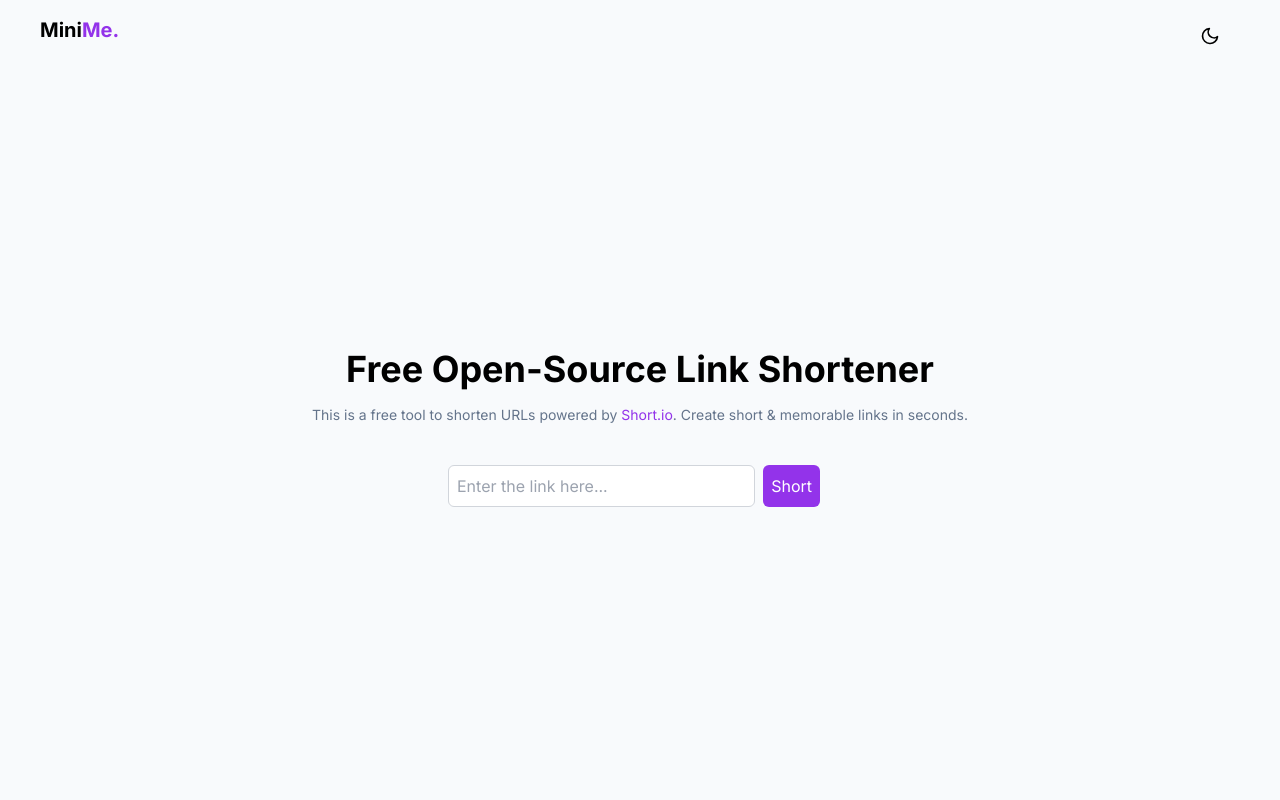
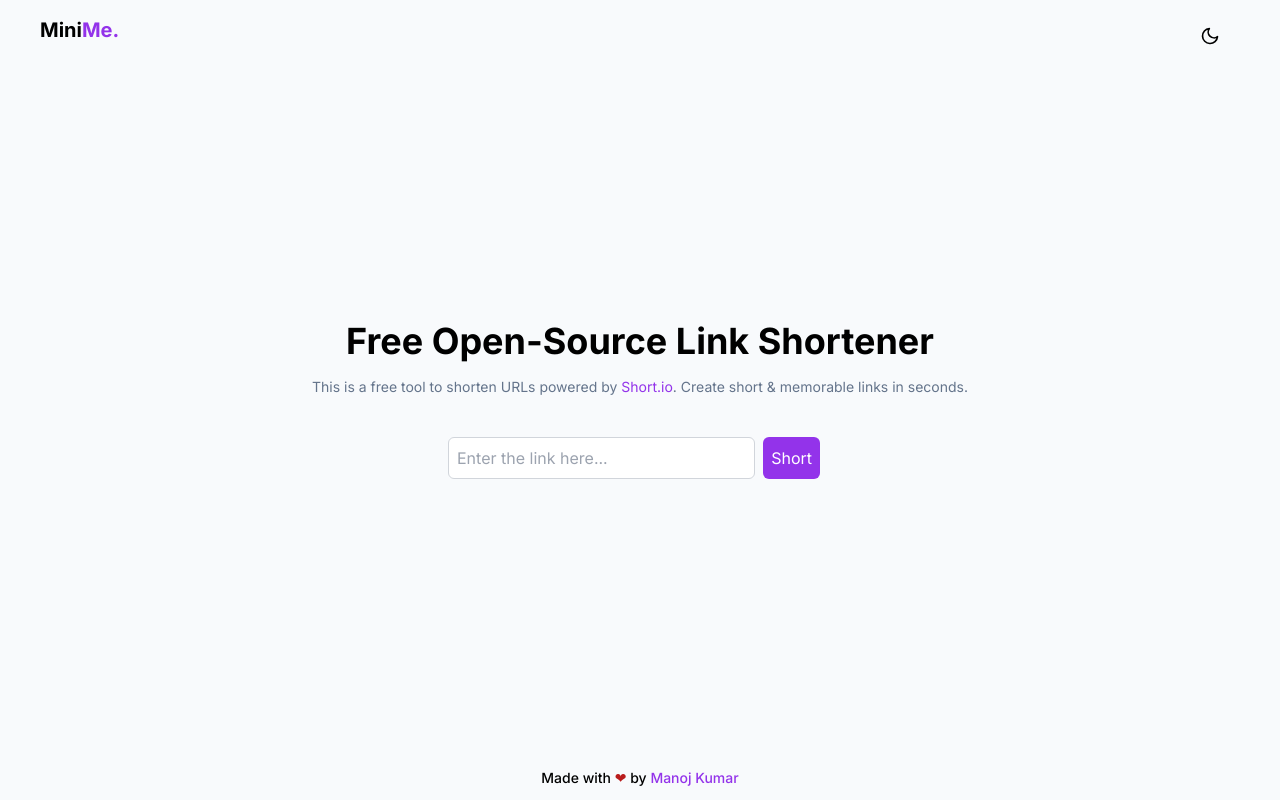
Before and after one commit to ManojKumar2920/MiniMe-URL-Shortner, a Next.js app: page / in a window 1280 px wide. Built offline with nearby package versions, Linux system fonts and the light colour scheme.

Commit message:
Production Deploy 0.0.1 - Updation

```diff
--- a/components/Hero/HeroSec.jsx
+++ b/components/Hero/HeroSec.jsx
@@ -53,7 +53,7 @@ const HeroSec = () => {
 
   return (
     <div className="bg-slate-50 dark:bg-slate-900 h-screen justify-center flex gap-6 items-center flex-col">
-      <div className="text-center pt-14">
+      <div className="text-center">
         <h1 className="text-4xl font-bold">Free Open-Source Link Shortener</h1>
         <p className="text-slate-500 text-sm p-4">
           This is a free tool to shorten URLs powered by{" "}
@@ -99,6 +99,11 @@ const HeroSec = () => {
           </div>
         )}
       </div>
+      <div className=" absolute bottom-3">
+        <div>
+          <p className=" text-sm font-medium">Made with <span className=" text-red-700">&#x2764;</span> by <Link href={'https://manojkumar.one'} className=" text-purple-600">Manoj Kumar</Link></p>
+        </div>
+      </div>
     </div>
   );
 };
```
